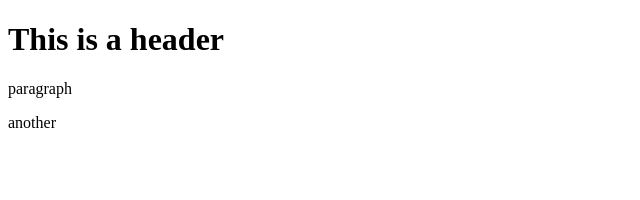
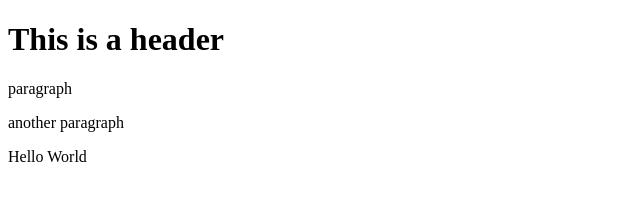
Before and after one commit to shortfuse7338/git-test, a website: page index.html in a window 1280 px wide. Shown: the whole page, without its empty margins (0-640 px from the left). Drawn offline with Linux system fonts and the light colour scheme.

Commit message:
Using NPM

```diff
--- a/index.html
+++ b/index.html
@@ -3,6 +3,7 @@
     <body>
         <h1>This is a header</h1>
         <p>paragraph</p>
-        <p>another</p>
+        <p>another paragraph</p>
+        <p>Hello World</p>
     </body>
 </html>
```
Also changed, not shown: package.json (added, +24 -0 lines), 2 other files.
